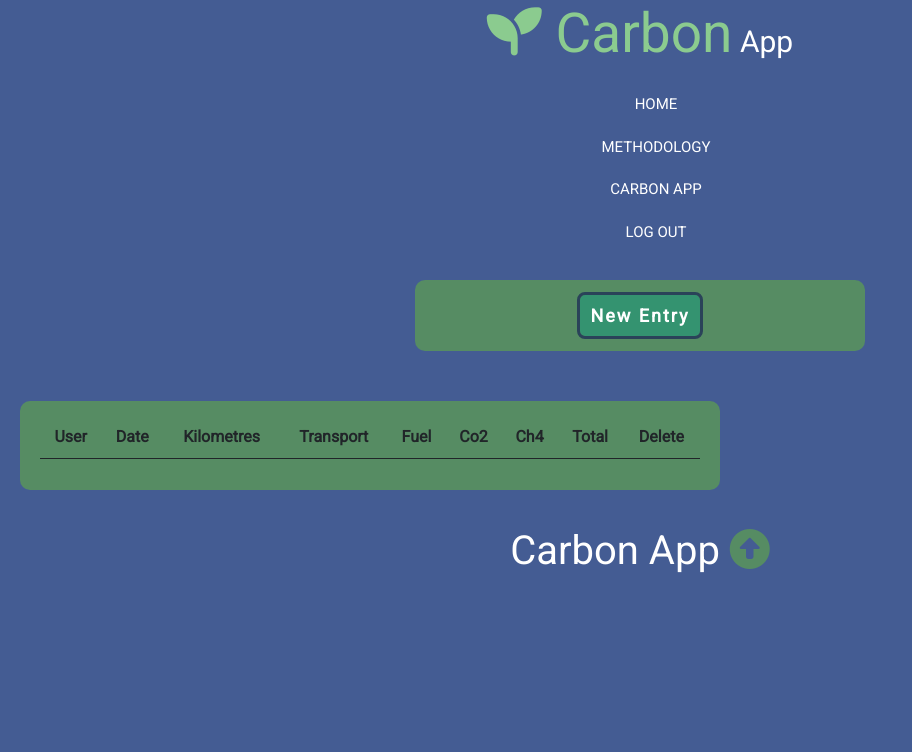
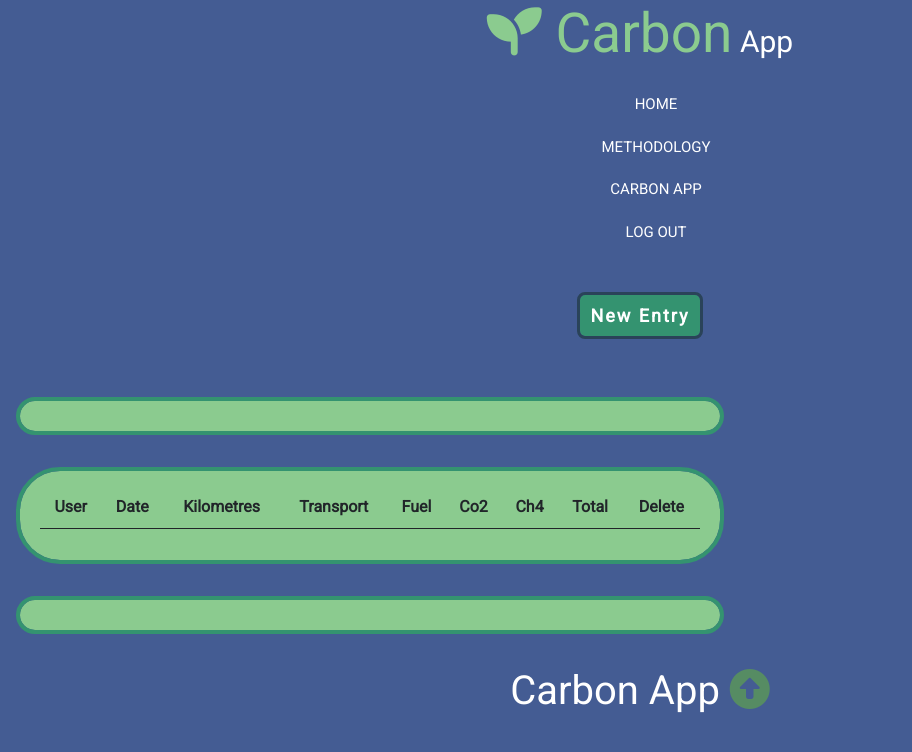
Before and after one commit to sandrathereseb/carbon_app_2023, a Flask app: page /carbon_app/your_data in a window 1280 px wide. Shown: the top 752 px of the page, without its empty margins (0-912 px from the left). Run offline with Flask 2, Linux system fonts and the light colour scheme; the visitor is signed in with stand-in values (Sample User, id 1); data comes from the database, SQL or seed files in the repository; data that the repository does not hold is empty; some libraries are stand-ins or nearby versions.

Commit message:
Update carbon_app.css

```diff
--- a/capp/static/cssFiles/carbon_app.css
+++ b/capp/static/cssFiles/carbon_app.css
@@ -11,40 +11,47 @@ p {
   font-size: 18px;
   text-align: left;
 }
+
 h4 {
   font-size: 18px;
   text-align: left;
   font-weight: bold;
 }
+
 /* Section header */
 .section_header_carbon_app {
-  background-color:#899cc4;
+  background-color: #899cc4;
 }
+
 .header_carbon_app {
   display: flex;
   align-items: start;
 }
+
 .header_carbon_app .box {
   flex: 1;
   color: #fff;
   border-radius: 10px;
   margin: 20px 10px;
   padding: 15px 20px;
-  text-align:center;
+  text-align: center;
   align-items: center;
   justify-content: center;
 }
+
 .header_carbon_app .box:nth-of-type(1) {
-  flex-grow:2;
+  flex-grow: 2;
 }
+
 .header_carbon_app .box:nth-of-type(2) {
-  flex-grow:1;
+  flex-grow: 1;
 }
+
 .container_buttons_links_header_carbon_app {
   display: flex;
   justify-content: center;
   align-items: center;
-  flex-wrap:wrap;
+  flex-wrap: wrap;
   margin-top: 40px;
 }
 
@@ -54,15 +61,17 @@ h4 {
   background: #466fa6;
   color: #fff;
   display: flex;
-  justify-content:center;
-  align-items:center;
+  justify-content: center;
+  align-items: center;
 }
+
 /* Section carbon_app_new_entry_main */
 
 .carbon_app_new_entry_main {
   display: flex;
   align-items: start;
 }
+
 .carbon_app_new_entry_main .box {
   flex: 1;
   outline-style: solid;
@@ -73,7 +82,7 @@ h4 {
   color: black;
   margin: 20px 10px;
   padding: 15px 20px;
-  text-align:center;
+  text-align: center;
   align-items: center;
   justify-content: center;
   height: 350px;
@@ -83,10 +92,11 @@ h4 {
   display: flex;
   justify-content: center;
   align-items: center;
-  flex-wrap:wrap;
+  flex-wrap: wrap;
   padding: 0px 0px;
   margin: 0px 0px;
 }
+
 .btn_carbon_app_new_entry_main {
   padding: 10px 10px;
   margin: 10px 10px 10px 10px;
@@ -97,158 +107,116 @@ h4 {
   letter-spacing: 2px;
   font-size: 18px;
   background-color: #349370;
-  outline: 3px solid  #2a4359;
+  outline: 3px solid #2a4359;
+  outline-style: solid;
+  border-style: none;
 }
+
 .btn_carbon_app_new_entry_main:hover {
   color: #fff;
   background-color: #2a4359;
   outline: 3px solid #2a4359;
   text-decoration: none;
 }
+
 /*Container new_entry */
 .new_entry {
   display: flex;
-  }
+}
+
 .new_entry .container {
   display: flex;
 }
+
 .new_entry .container {
+  align-items: center;
+  width: 100%;
   display: flex;
-  align-items: start;
-  justify-content: space-between;
+  justify-content: center;
 }
+
 .new_entry .container .box {
   flex: 1;
-  border-radius: 2px;
+  outline-style: solid;
+  outline-width: 4px;
+  outline-color: #349370;
+  background-color: #8bcb8f;
+  border-radius: 15px;
+  color: black;
   margin: 20px 10px;
   padding: 15px 20px;
-  text-align:center;
+  text-align: center;
+  align-items: center;
+  justify-content: center;
+  height: 450px;
+  max-width: 450px;
 }
-.new_entry .container  .box:nth-of-type(1) {
-  flex-grow:1;
-  background: #fff;
-  border-radius: 10px;
-  margin: 0px 0px;
-  padding: 0px 0px;
-  text-align:left;
-}
-.new_entry .container  .box:nth-of-type(2) {
-  flex-grow:6;
-  max-width: 450px;
-  background: #568c63;
-  border-radius: 10px;
-  margin: 20px 10px;
-  padding: 15px 20px;
-  text-align:center;
-}
-.new_entry .container  .box:nth-of-type(3) {
-  flex-grow:1;
-  background: #fff;
-  border-radius: 10px;
-  margin: 0px 0px;
-  padding: 0px 0px;
-  text-align:left;
-}
+
 /*Container table_main */
 .table_main {
   display: flex;
-  }
+}
+
 .table_main .container {
   display: flex;
 }
+
 .table_main .container {
   display: flex;
   align-items: start;
   justify-content: space-between;
 }
+
 .table_main .container .box {
   flex: 1;
-  border-radius: 2px;
+  border-radius: 40px;
   margin: 20px 10px;
   padding: 15px 20px;
-  text-align:center;
+  text-align: center;
+  background-color: #8bcb8f;
+  outline-width: 4px;
+  outline-color: #349370;
+  outline-style: solid;
 }
-.table_main .container  .box:nth-of-type(1) {
-  flex-grow:1;
-  background: #fff;
-  border-radius: 10px;
-  margin: 0px 0px;
-  padding: 0px 0px;
-  text-align:left;
-}
-.table_main .container  .box:nth-of-type(2) {
-  flex-grow:6;
-  background: #568c63;
-  border-radius: 10px;
-  margin: 20px 10px;
-  padding: 15px 20px;
-  text-align:center;
-}
-.table_main .container  .box:nth-of-type(3) {
-  flex-grow:1;
-  background: #fff;
-  border-radius: 10px;
-  margin: 0px 0px;
-  padding: 0px 0px;
-  text-align:left;
-}
+
 /*End container table_main*/
 /*Container main menu */
 .main_menu {
   display: flex;
-  }
+}
+
 .main_menu .container {
   display: flex;
 }
+
 .main_menu .container {
   display: flex;
   align-items: start;
   justify-content: space-between;
 }
+
 .main_menu .container .box {
   flex: 1;
   border-radius: 2px;
   margin: 20px 10px;
   padding: 15px 20px;
-  text-align:center;
+  text-align: center;
 
 }
-.main_menu .container  .box:nth-of-type(1) {
-  flex-grow:1;
-  background: #fff;
-  border-radius: 10px;
-  margin: 0px 0px;
-  padding: 0px 0px;
-  text-align:left;
-}
-.main_menu .container  .box:nth-of-type(2) {
-  flex-grow:6;
-  max-width: 450px;
-  background: #568c63;
-  border-radius: 10px;
-  margin: 20px 10px;
-  padding: 15px 20px;
-  text-align:center;
-}
-.main_menu .container  .box:nth-of-type(3) {
-  flex-grow:1;
-  background: #fff;
-  border-radius: 10px;
-  margin: 0px 0px;
-  padding: 0px 0px;
-  text-align:left;
-}
+
 /*End container main menu*/
 /*Container buttons section main menu */
 .container_buttons_links_main_menu {
   display: flex;
   justify-content: center;
   align-items: center;
-  flex-wrap:wrap;
+  flex-wrap: wrap;
 }
-.container_buttons_links_main_menu a:hover {
-  color: #568c63;
+
+tr {
+  border-bottom: #445c93;
 }
+
 /*End container buttons section main menu*/
 
 @media (max-width:1288px) {
@@ -258,22 +226,26 @@ h4 {
     align-items: center;
     justify-content: center;
   }
+
   .carbon_app_new_entry_main {
     flex-direction: column;
     align-items: center;
 
   }
+
   .new_entry .container {
     flex-direction: column;
     padding: 10px;
     text-align: center;
   }
+
   .table_main .container {
     flex-direction: column;
     padding: 10px;
     text-align: center;
   }
-  .in-box-text-CA{
+
+  .in-box-text-CA {
     text-align: center;
   }
 }
```
